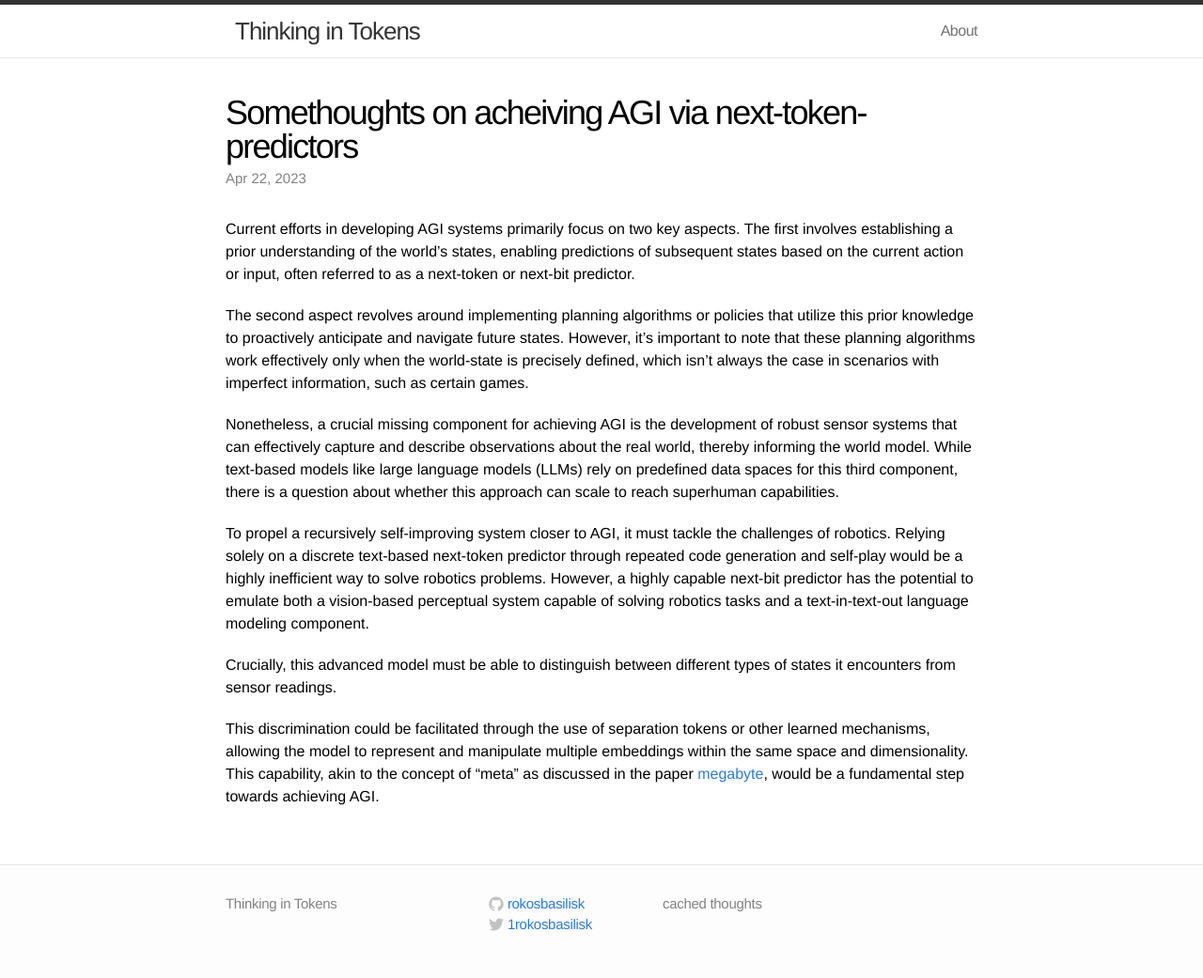
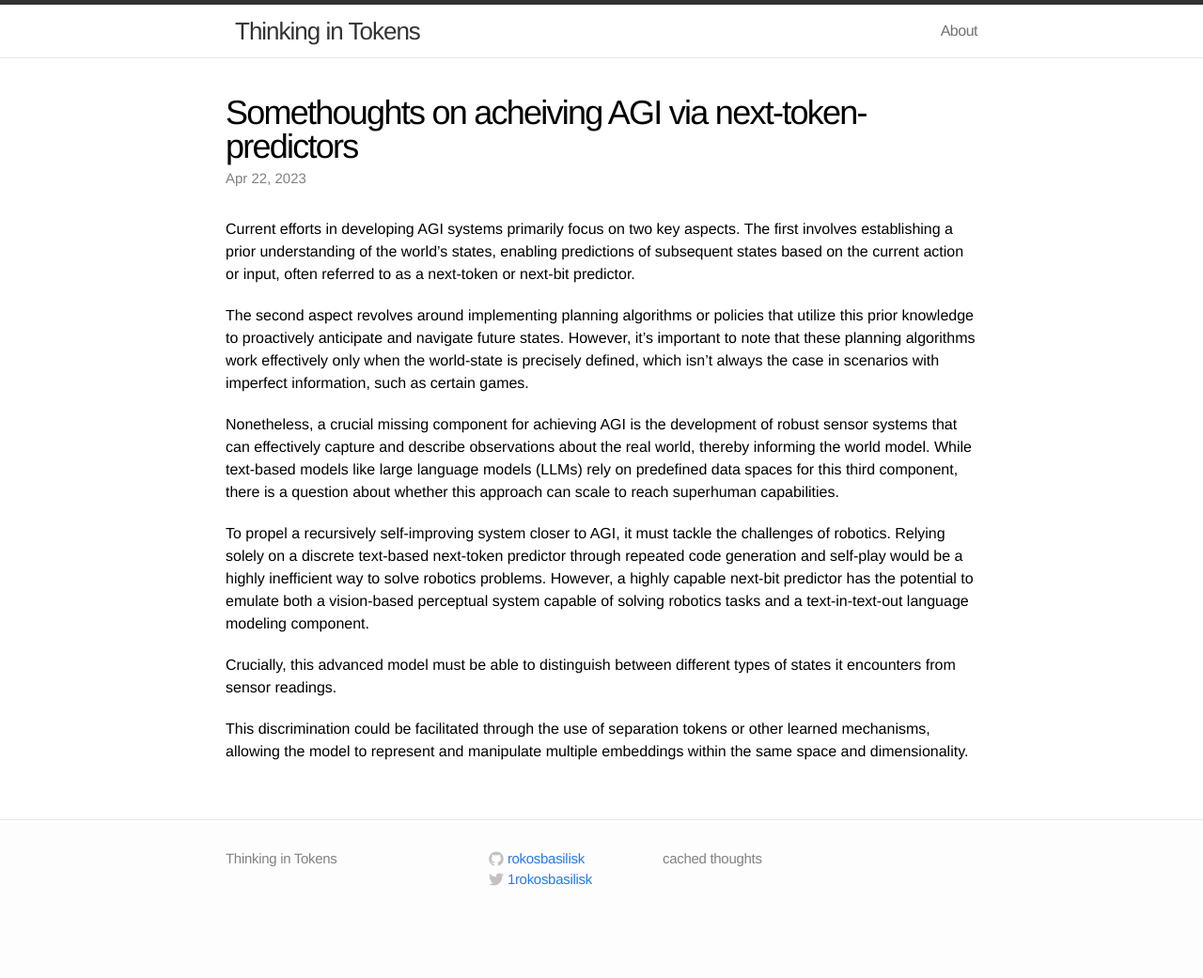
Before and after one commit to rokosbasilisk/rokosbasilisk.github.io, a Jekyll site: the page built from _posts/2023-04-22-missing-component.markdown, in a window 1280 px wide. Shown: the whole page at 94% size. Built offline with Jekyll 4.4.1, drawn with Linux system fonts in a browser that asks for light colours; after the commit the page ends 993 px from its top, so only the background shows below that.

Commit message:
update .

```diff
--- a/_posts/2023-04-22-missing-component.markdown
+++ b/_posts/2023-04-22-missing-component.markdown
@@ -18,4 +18,4 @@ To propel a recursively self-improving system closer to AGI, it must tackle the
 
 Crucially, this advanced model must be able to distinguish between different types of states it encounters from sensor readings.
 
-This discrimination could be facilitated through the use of separation tokens or other learned mechanisms, allowing the model to represent and manipulate multiple embeddings within the same space and dimensionality. This capability, akin to the concept of "meta" as discussed in the paper [megabyte](https://arxiv.org/pdf/2305.07185.pdf), would be a fundamental step towards achieving AGI.
+This discrimination could be facilitated through the use of separation tokens or other learned mechanisms, allowing the model to represent and manipulate multiple embeddings within the same space and dimensionality.
```
